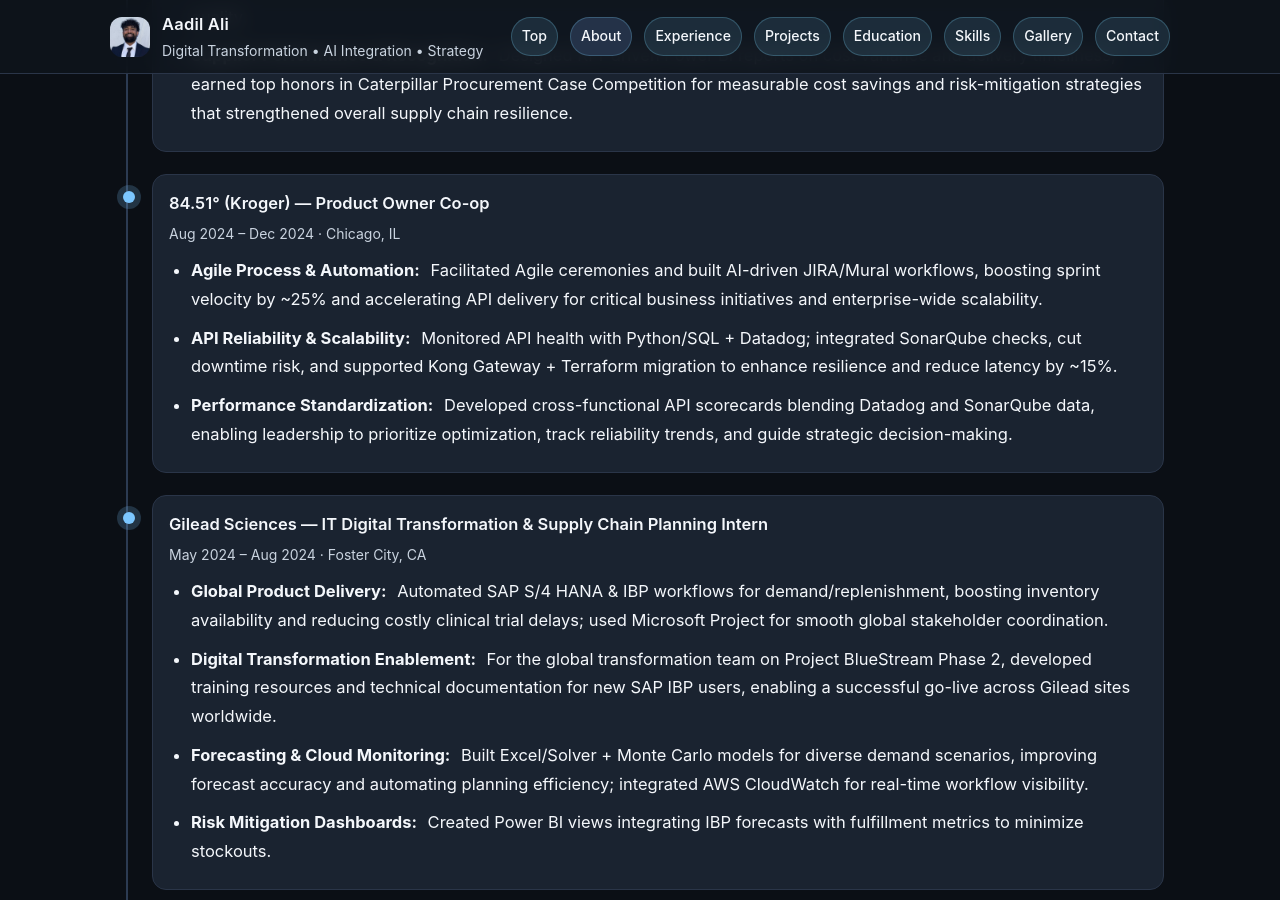
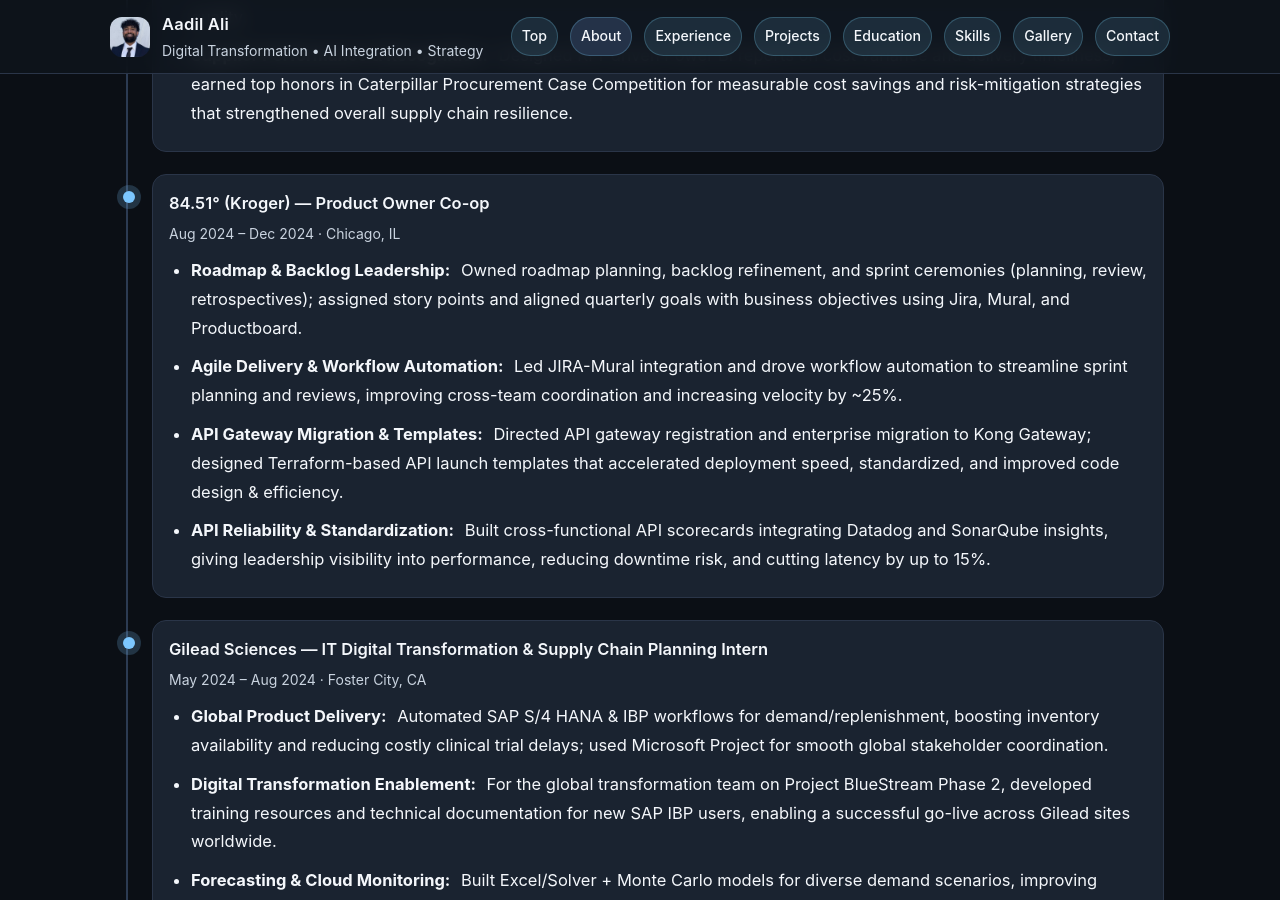
Before and after one commit to aaadil777/aaadil777.github.io, a Jekyll site: the page built from index.md, in a window 1280 px wide and 900 px high, scrolled down 1339 px. Built offline with Jekyll 4.4.1, drawn with Linux system fonts in a browser that asks for light colours.

Commit message:
Update experience.yaml

```diff
--- a/_data/experience.yaml
+++ b/_data/experience.yaml
@@ -13,9 +13,10 @@
   dates: Aug 2024 – Dec 2024
   location: Chicago, IL
   bullets:
-    - "Agile Process & Automation: Facilitated Agile ceremonies and built AI-driven JIRA/Mural workflows, boosting sprint velocity by ~25% and accelerating API delivery for critical business initiatives and enterprise-wide scalability."
-    - "API Reliability & Scalability: Monitored API health with Python/SQL + Datadog; integrated SonarQube checks, cut downtime risk, and supported Kong Gateway + Terraform migration to enhance resilience and reduce latency by ~15%."
-    - "Performance Standardization: Developed cross-functional API scorecards blending Datadog and SonarQube data, enabling leadership to prioritize optimization, track reliability trends, and guide strategic decision-making."
+    - "Roadmap & Backlog Leadership: Owned roadmap planning, backlog refinement, and sprint ceremonies (planning, review, retrospectives); assigned story points and aligned quarterly goals with business objectives using Jira, Mural, and Productboard."
+    - "Agile Delivery & Workflow Automation: Led JIRA-Mural integration and drove workflow automation to streamline sprint planning and reviews, improving cross-team coordination and increasing velocity by ~25%."
+    - "API Gateway Migration & Templates: Directed API gateway registration and enterprise migration to Kong Gateway; designed Terraform-based API launch templates that accelerated deployment speed, standardized, and improved code design & efficiency."
+    - "API Reliability & Standardization: Built cross-functional API scorecards integrating Datadog and SonarQube insights, giving leadership visibility into performance, reducing downtime risk, and cutting latency by up to 15%."
 
 - company: Gilead Sciences
   role: IT Digital Transformation & Supply Chain Planning Intern
```
